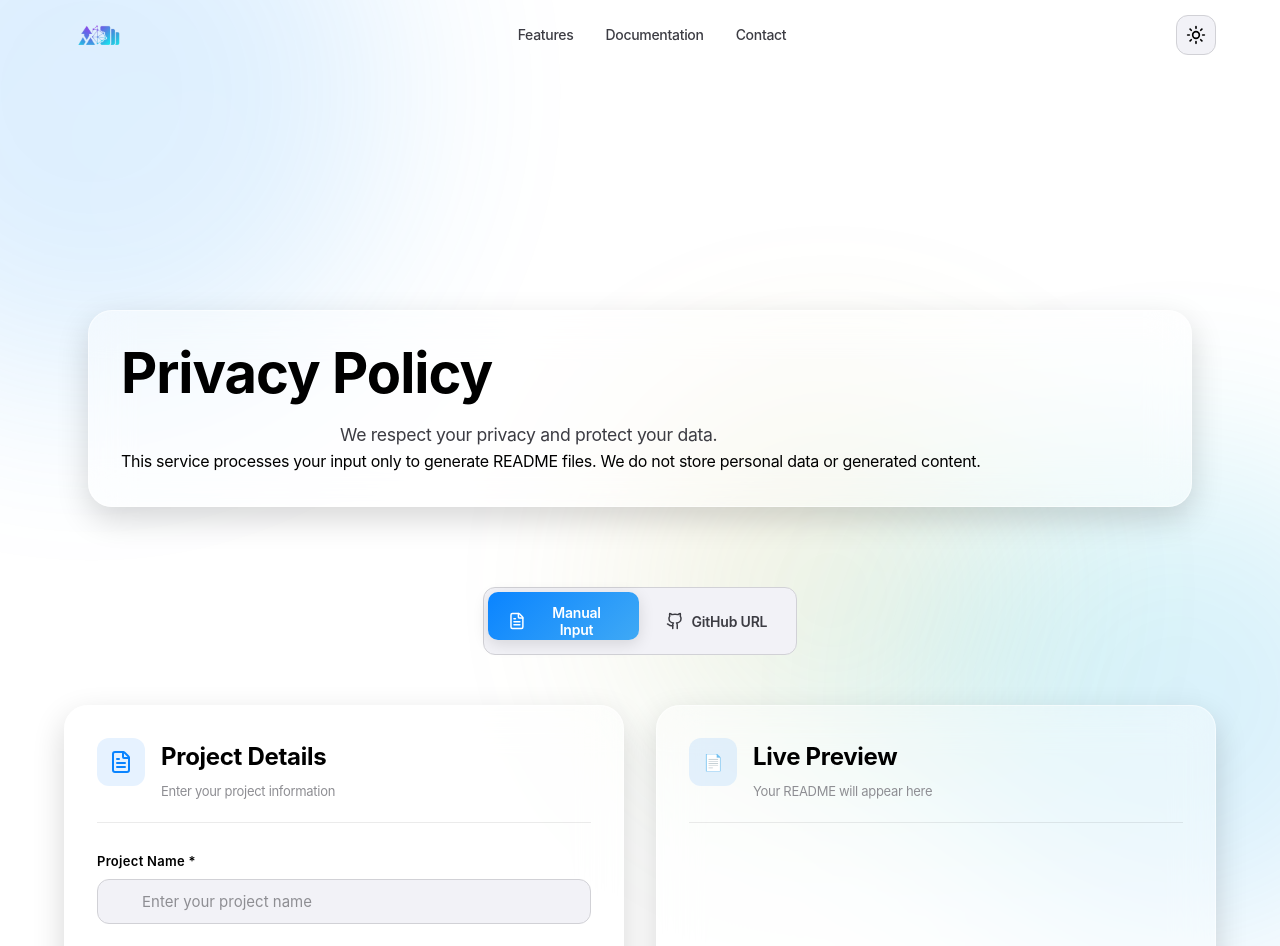
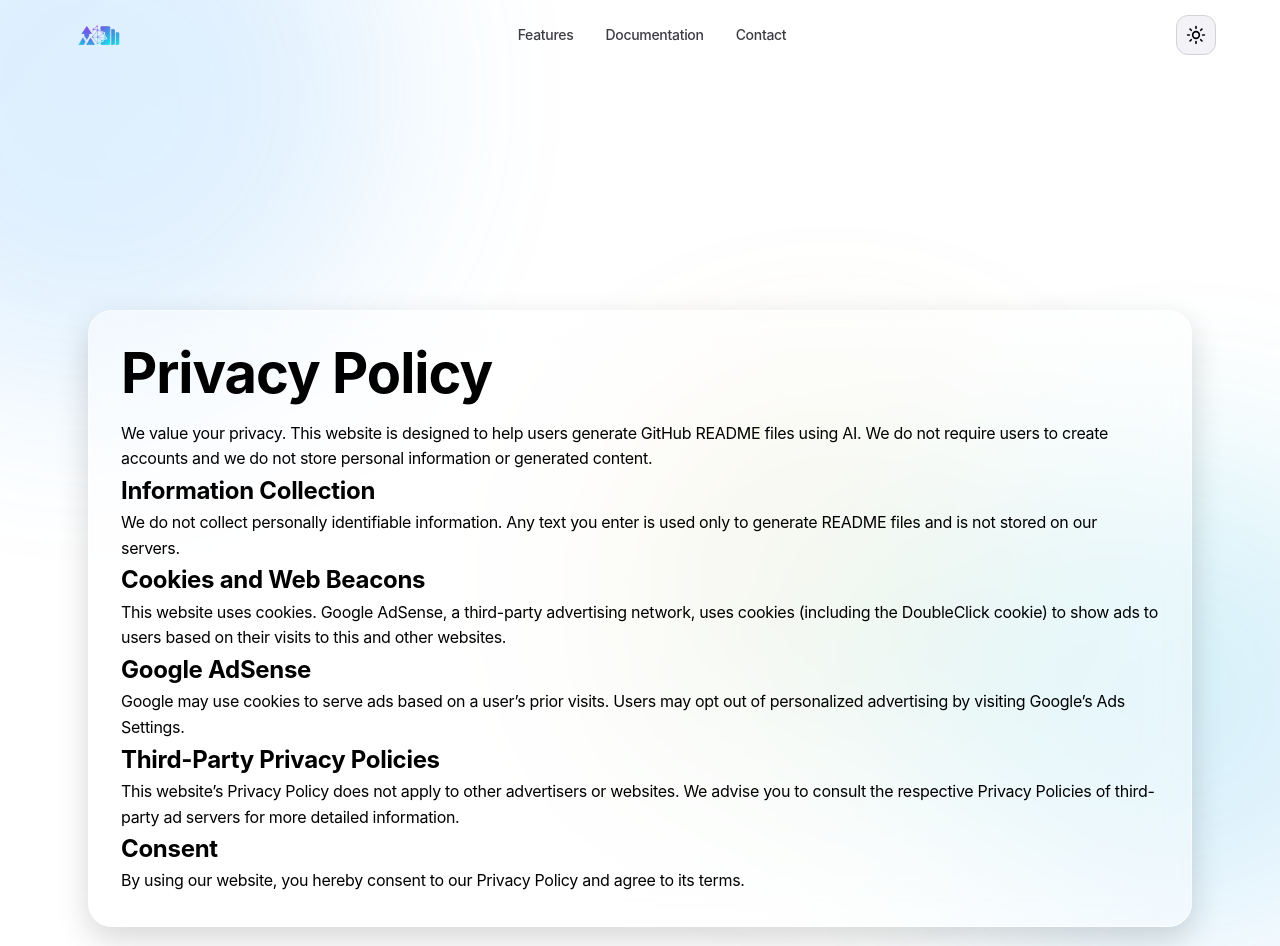
Before and after one commit to Aniketjamunde9146/Readme-Gen-Ai, a React (Vite) app: page /privacy in a window 1280 px wide. Shown: the top 946 px of the page. Built offline with nearby package versions, Linux system fonts and the light colour scheme.

Commit message:
feat: Google adsense varification process

```diff
--- a/index.html
+++ b/index.html
@@ -71,6 +71,8 @@
       }
     }
     </script>
+    <script async src="https://pagead2.googlesyndication.com/pagead/js/adsbygoogle.js?client=ca-pub-1664509808567472"
+     crossorigin="anonymous"></script>
 
     <!-- Favicon -->
     <link rel="icon" href="/favicon.png" />
--- a/src/pages/Privacy.jsx
+++ b/src/pages/Privacy.jsx
@@ -3,13 +3,45 @@ export default function Privacy() {
     <div className="container">
       <div className="glass-card">
         <h1 className="title">Privacy Policy</h1>
-        <p className="subtitle">
-          We respect your privacy and protect your data.
+
+        <p>
+          We value your privacy. This website is designed to help users generate
+          GitHub README files using AI. We do not require users to create accounts
+          and we do not store personal information or generated content.
         </p>
 
+        <h2>Information Collection</h2>
         <p>
-          This service processes your input only to generate README files.
-          We do not store personal data or generated content.
+          We do not collect personally identifiable information. Any text you
+          enter is used only to generate README files and is not stored on our
+          servers.
+        </p>
+
+        <h2>Cookies and Web Beacons</h2>
+        <p>
+          This website uses cookies. Google AdSense, a third-party advertising
+          network, uses cookies (including the DoubleClick cookie) to show ads
+          to users based on their visits to this and other websites.
+        </p>
+
+        <h2>Google AdSense</h2>
+        <p>
+          Google may use cookies to serve ads based on a user’s prior visits.
+          Users may opt out of personalized advertising by visiting Google’s
+          Ads Settings.
+        </p>
+
+        <h2>Third-Party Privacy Policies</h2>
+        <p>
+          This website’s Privacy Policy does not apply to other advertisers or
+          websites. We advise you to consult the respective Privacy Policies of
+          third-party ad servers for more detailed information.
+        </p>
+
+        <h2>Consent</h2>
+        <p>
+          By using our website, you hereby consent to our Privacy Policy and
+          agree to its terms.
         </p>
       </div>
     </div>
```
